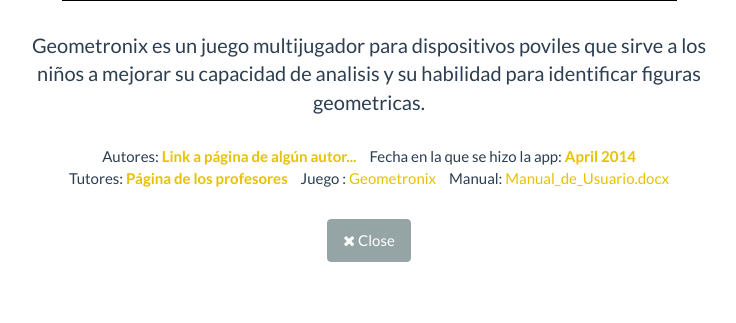
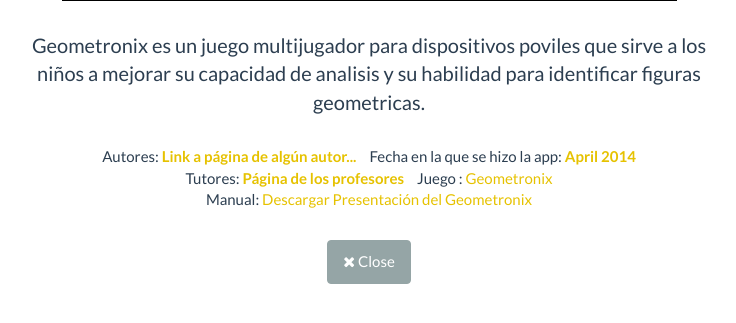
Before and after one commit to EddieBenji/Web_Practicas, a PHP site: page /Vistas/index.html in a window 1280 px wide, after a click that opens the changed part. Shown: the part 642-965 px from the top of the page, without its empty margins (271-1007 px from the left). Run offline with PHP 8.4, Linux system fonts and the light colour scheme; some libraries are stand-ins or nearby versions.

Commit message:
Ya descarga los manuales de usuario. También quité algunas características de las otras páginas, para que no salga error de NO encontrado

```diff
--- a/Vistas/index.html
+++ b/Vistas/index.html
@@ -381,7 +381,8 @@
                                 <a href="">Geometronix</a>
                             </li>
                             <li> Manual:
-                                <a href="">Manual_de_Usuario.docx</a>
+                                <a href="../Media/Manuales/Adivina_al_geometronix.pptx"
+                                        target="_blank">Descargar Presentación del Geometronix</a>
                             </li>
                         </ul>
                         <button type="button" class="btn btn-default" data-dismiss="modal"><i class="fa fa-times"></i>
@@ -433,7 +434,8 @@
                                 <a href="">Descargar_UnoAritemetico</a>
                             </li>
                             <li> Manual:
-                                <a href="">Manual_de_Usuario.docx</a>
+                                <a href="../Media/Manuales/Manual%20Usuario%20-%20Uno%20Aritmetico.docx"
+                                        target="_blank">Descargar Manual de Usuario</a>
                             </li>
                         </ul>
                         <button type="button" class="btn btn-default" data-dismiss="modal"><i class="fa fa-times"></i>
@@ -478,7 +480,8 @@
                                 <a href="">Quita_y_pon</a>
                             </li>
                             <li> Manual:
-                                <a href="">Manual_de_Usuario.docx</a>
+                                <a href="../Media/Manuales/Manual_de_usuario-Quita_y_Pon.docx"
+                                        target="_blank">Descargar Manual de usuario</a>
                             </li>
                         </ul>
                         <button type="button" class="btn btn-default" data-dismiss="modal"><i class="fa fa-times"></i>
```
Also changed, not shown: Vistas/publicaciones.html (+8 -8 lines), Vistas/tecnologias.html (+8 -8 lines), css/freelancer.css (indentation only), 9 other files.
